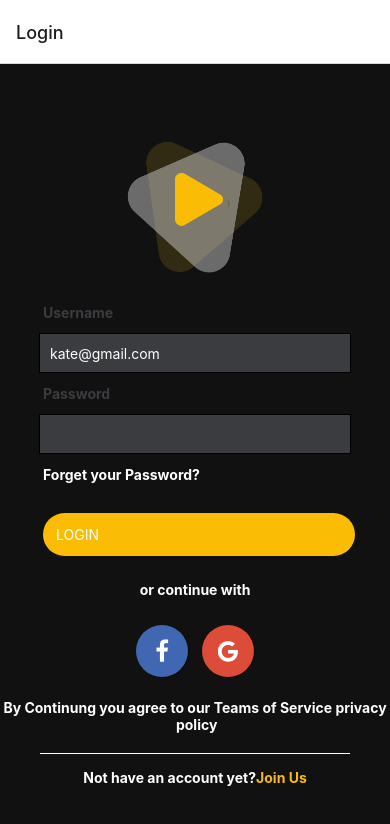
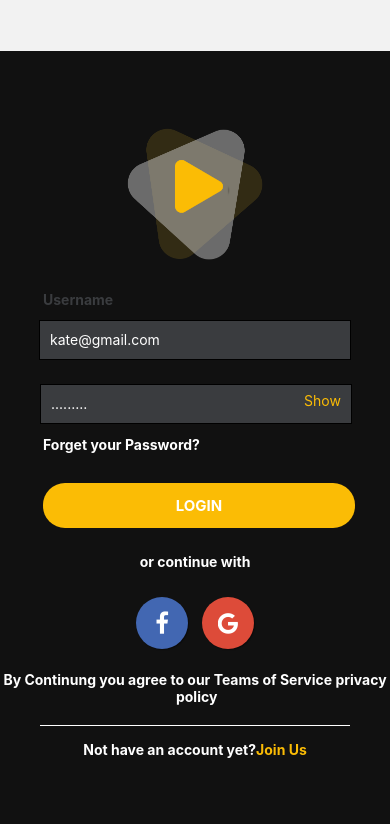
Before and after one commit to Dilansilva/rootcodeRN, a React Native app: screen /Login in a window 390 px wide. Shown: the top 824 px of the page. Built offline with nearby package versions, Linux system fonts and the light colour scheme.

Commit message:
Toggle is done

```diff
--- a/App.js
+++ b/App.js
@@ -18,7 +18,7 @@ const Stack = createStackNavigator();
 
 function HomeScreen() {
   return (
-    <Tab.Navigator>
+    <Tab.Navigator screenOptions={{headerShown: false}}>
       <Tab.Screen name="Home" component={Home}/>
       <Tab.Screen name="Explore" component={Explore}/>
       <Tab.Screen name="Library" component={Library}/>
@@ -29,7 +29,7 @@ function HomeScreen() {
 export default function App() {
   return (
     <NavigationContainer>
-      <Stack.Navigator initialRouteName="Login">
+      <Stack.Navigator initialRouteName="Login" screenOptions={{headerShown: false}}>
         <Stack.Screen name="Login" component={LoginPage}/>
         <Stack.Screen name="HomeScreen" component={HomeScreen}/>
       </Stack.Navigator>
--- a/screens/Home.js
+++ b/screens/Home.js
@@ -5,7 +5,7 @@ import { useEffect, useState } from 'react';
 const Home = ({navigation}) => {
     const [modalVisible, setModalVisible] = useState(false);
     return (
-        <View style={{flex:1,backgroundColor: '#111111'}}>
+        <View style={{backgroundColor: '#111111'}}>
             <View style={{marginLeft:20,flexDirection:'row'}}>
                <View>
                     <Text style={{fontSize:35,fontWeight:'bold',color:'white'}}>Good Afternoon</Text>
@@ -20,10 +20,14 @@ const Home = ({navigation}) => {
                     />
                </View>
                <View>
+
+               </View>
+            </View>
+            <View style={{ justifyContent: "center",alignItems: "center",}}>
                         <Image
                             source={require('../assets/practical_test_logo.png')}
+                            style={{width:200,height:200}}
                         />
-               </View>
                    </View>
 
 
@@ -58,7 +62,6 @@ const Home = ({navigation}) => {
 
 const styles = StyleSheet.create({
     centeredView: {
-      flex: 1,
       justifyContent: "center",
       alignItems: "center",
       marginTop: 22
--- a/screens/LoginPage.js
+++ b/screens/LoginPage.js
@@ -7,6 +7,9 @@ const LoginPage = ({navigation}) => {
     const [email,setEmail] = useState("");
     const [password,setPassword] = useState();
     const [errorMsg,setErrorMsg] = useState();
+
+    /*Toggle password input */
+    const [toggle,setToggle] = useState(true);
 
     let emailRegex = "^\w+@[a-zA-Z_]+?\.[a-zA-Z]{2,3}$";
 
@@ -36,7 +39,7 @@ const LoginPage = ({navigation}) => {
     },[email]);
 
     return(
-        <View style={{flex:1,backgroundColor: '#111111'}}>
+        <View style={{flex:1,marginTop:'13%',backgroundColor: '#111111'}}>
            <View style={styles.container}>
             <Image
                 style={styles.image}
@@ -56,16 +59,31 @@ const LoginPage = ({navigation}) => {
                     <Text style={{color:'red',marginLeft:43}}>{errorMsg}</Text>
             </View>
 
-                <View>
-                        <Text style={styles.textStyles}>Password</Text>
-                        <View style={styles.inputContainer}>
+                <View style={{flexDirection:'row'}}>
+                        {/* <Text style={styles.textStyles}>Password</Text> */}
+                        {/* <View style={styles.inputContainer}> */}
                             <TextInput
-                                style={styles.input}
-                                placeholder=""
+                                style={{
+                                    height: 40,
+                                    margin: 12,
+                                    width: '80%',
+                                    borderWidth: 1,
+                                    padding: 10,
+                                    color: '#9CA3AF',
+                                    backgroundColor: '#3A3C3F',
+                                    marginLeft: 40
+                                }}
+                                placeholder="........."
                                 placeholderTextColor="#FFF"
                                 onChangeText={setPassword}
+                                secureTextEntry={toggle}
                             />
-                        </View>
+                        {/* </View> */}
+                        <TouchableOpacity style={{marginTop:20,marginLeft:-60}}
+                        onPress={() => setToggle(!toggle)}>
+                            <Text style={{color:'#fbbc05'}}>{toggle ? 'Show' : 'Hide'}</Text>
+                        </TouchableOpacity>
+
 
                 </View>
 
@@ -136,7 +154,7 @@ const styles =StyleSheet.create({
         borderWidth: 1,
         padding: 10,
         color: '#9CA3AF',
-        backgroundColor: '#3A3C3F'
+        backgroundColor: '#3A3C3F',
       },
     inputContainer : {
         justifyContent: 'center',
@@ -165,10 +183,14 @@ const styles =StyleSheet.create({
     button: {
         backgroundColor: "#fbbc05",
         padding: 13,
-        borderRadius: 22
+        borderRadius: 22,
+        textAlign:'center'
     },
     buttonText: {
         color: "white",
+        textAlign:'center',
+        fontSize: 15,
+        fontWeight: 'bold'
     },
     marginTopStyle: {
         marginTop: 25,
```
Lines whose indentation alone changed are shown as unchanged.
